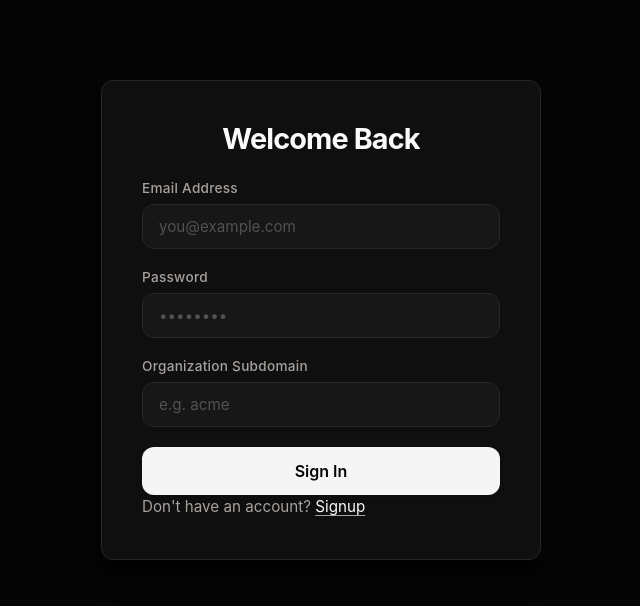
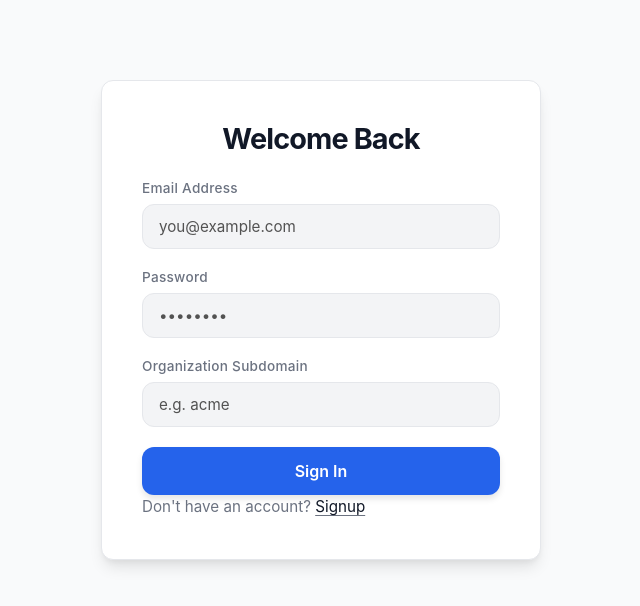
Before and after one commit to usha3107/multi-tenant-saas, a React app in the folder frontend/: page /login in a window 1280 px wide. Shown: the top 606 px of the page, without its empty margins (319-959 px from the left). Built offline with nearby package versions, Linux system fonts and the light colour scheme; the HTML template or start-up script is replaced by a standard one.

Commit message:
feat: Add dashboard page, comprehensive UI styling, and backend tenant management routes.

```diff
--- a/frontend/src/App.css
+++ b/frontend/src/App.css
@@ -1,35 +1,35 @@
-/* Component-specific styles will go here */
-/* ---------- VARIABLES (LUXURY DARK MODE) ---------- */
+/* ---------- VARIABLES (MODERN LIGHT MODE) ---------- */
 :root {
     /* COLORS */
-    --bg-color: #050505;
-    /* Deep Black */
-    --card-bg: #0f0f0f;
-    /* Rich Dark Grey */
-    --primary-color: #f5f5f5;
-    /* Soft White (Primary Action) */
-    --primary-hover: #ffffff;
-    /* Pure White */
-    --primary-text: #050505;
-    /* Text on Primary Button */
+    --bg-color: #f9fafb;
+    /* Gray 50 */
+    --card-bg: #ffffff;
+    /* White */
 
-    --text-main: #fafaf9;
-    /* Cream/Stone 50 */
-    --text-muted: #a8a29e;
-    /* Warm Grey */
+    --primary-color: #2563eb;
+    /* Blue 600 */
+    --primary-hover: #1d4ed8;
+    /* Blue 700 */
+    --primary-text: #ffffff;
+    /* White text on primary */
 
-    --border-color: #27272a;
-    /* Zinc 800 */
-    --input-bg: #171717;
-    /* Zinc 900 */
+    --text-main: #111827;
+    /* Gray 900 */
+    --text-muted: #6b7280;
+    /* Gray 500 */
 
-    --error-color: #f87171;
+    --border-color: #e5e7eb;
+    /* Gray 200 */
+    --input-bg: #f3f4f6;
+    /* Gray 100 */
+
+    --error-color: #ef4444;
+    /* Red 500 */
 
     /* SHADOWS & RADIUS */
-    --shadow-sm: 0 1px 2px rgba(0, 0, 0, 0.5);
-    --shadow-lg: 0 20px 25px -5px rgba(0, 0, 0, 0.6), 0 10px 10px -5px rgba(0, 0, 0, 0.4);
+    --shadow-sm: 0 1px 2px 0 rgba(0, 0, 0, 0.05);
+    --shadow-lg: 0 10px 15px -3px rgba(0, 0, 0, 0.1), 0 4px 6px -2px rgba(0, 0, 0, 0.05);
     --radius: 12px;
-    /* More rounded for modern feel */
 
     --font-family: 'Inter', system-ui, -apple-system, sans-serif;
 }
@@ -264,8 +264,10 @@ button:disabled {
 .welcome-banner h1 {
     font-size: 2.5rem;
     margin-bottom: 10px;
-    background: linear-gradient(to right, #fff, #a8a29e);
+    background: linear-gradient(to right, #2563eb, #111827);
+    /* Adjusted for light mode */
     -webkit-background-clip: text;
+    background-clip: text;
     -webkit-text-fill-color: transparent;
 }
 
@@ -301,7 +303,7 @@ button:disabled {
 .stat-card p {
     font-size: 3rem;
     font-weight: 800;
-    color: var(--text-main);
+    color: var(--primary-color);
     line-height: 1;
 }
 
--- a/frontend/src/pages/Dashboard.jsx
+++ b/frontend/src/pages/Dashboard.jsx
@@ -37,12 +37,14 @@ function Dashboard() {
               const s = tenantRes.data.data.stats;
               const projectsRes = await axios.get("/projects?limit=5");
 
+              console.log("Dashboard Stats:", s); // Debug stats
+
               if (projectsRes.data.success) {
                 setRecentProjects(projectsRes.data.data.projects);
                 setStats({
-                  totalProjects: s.total_projects || s.totalProjects || 0,
-                  totalTasks: s.total_tasks || s.totalTasks || 0,
-                  totalUsers: s.total_users || s.totalUsers || 0,
+                  totalProjects: Number(s.total_projects || s.totalProjects || 0),
+                  totalTasks: Number(s.total_tasks || s.totalTasks || 0),
+                  totalUsers: Number(s.total_users || s.totalUsers || 0),
                 });
               }
             }
```
Also changed, not shown: frontend/test-api.js (added, +30 -0 lines), 1 other file (tests, documents, lock files or other folders).
